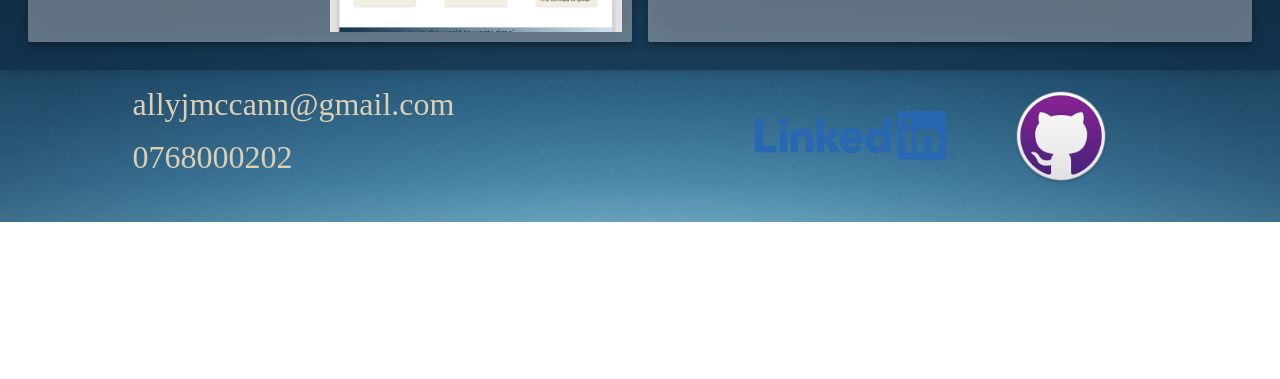
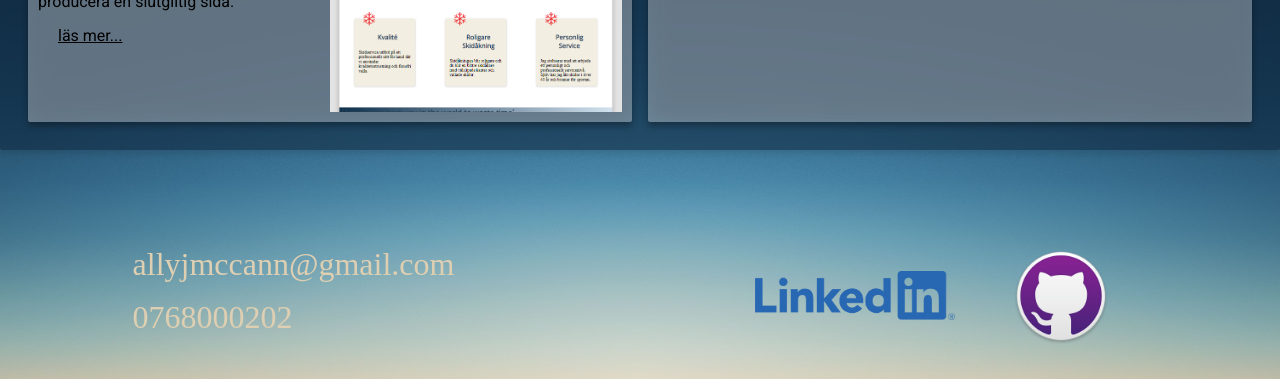
Before and after one commit to GlasMaol/GlasMaol.github.io, a React (Vite) app in the folder Portfolio/: page / in a window 1280 px wide. Shown: the part 1688-2067 px from the top of the page. Before the commit the page ends 1910 px from the top, so only its background shows below. Built offline with nearby package versions, Linux system fonts and the light colour scheme.

Commit message:
adjusted margins between main sections

```diff
--- a/Portfolio/src/index.css
+++ b/Portfolio/src/index.css
@@ -127,6 +127,7 @@ main {
   width: 100%;
   display: flex;
   flex-direction: row;
+  margin-top: 5rem;
 }
 
 .projectSection {
@@ -166,6 +167,7 @@ footer {
   justify-content: space-around;
   width: 100%;
   min-height: 50px;
+  margin-top: 5rem;
 }
 
 footer a {
```
